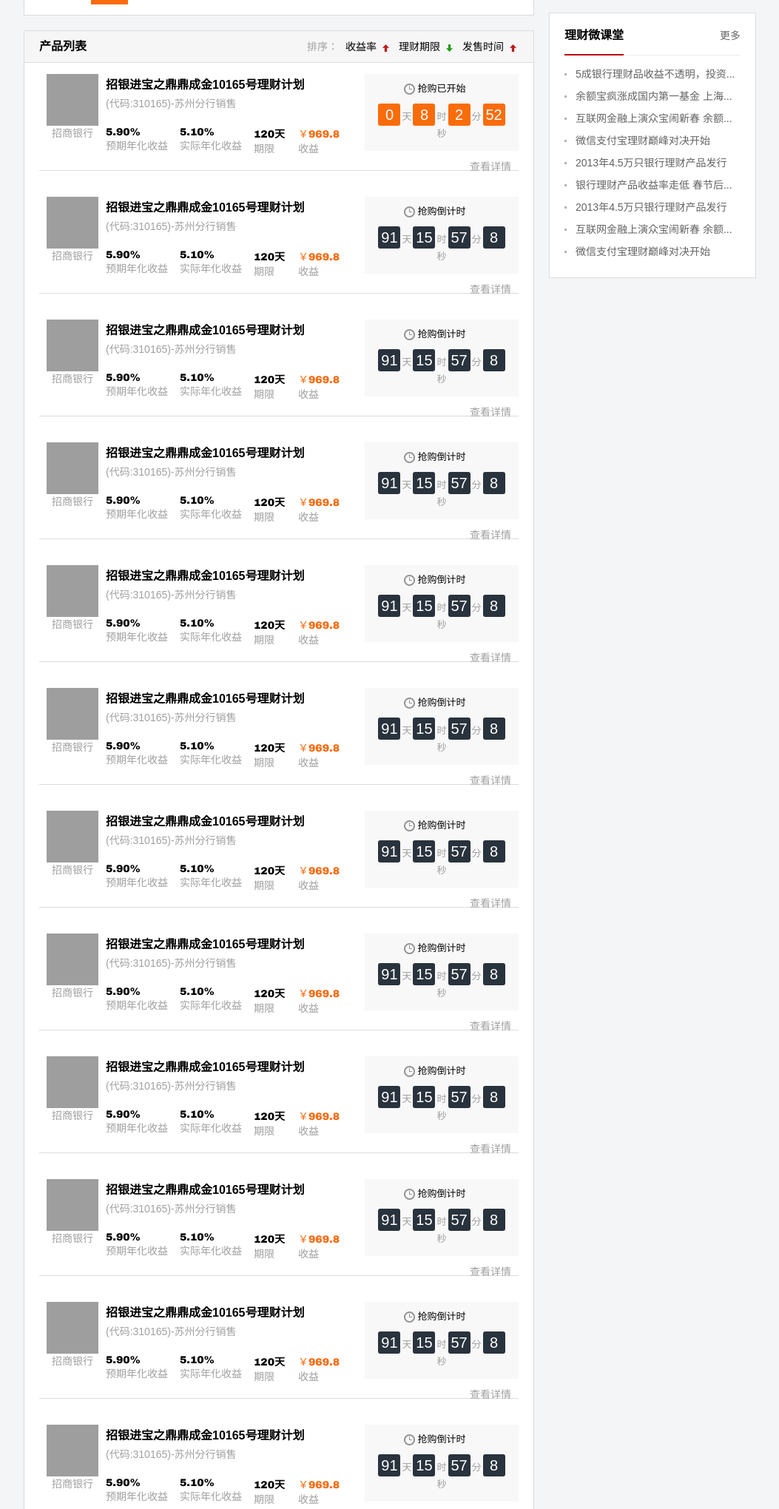
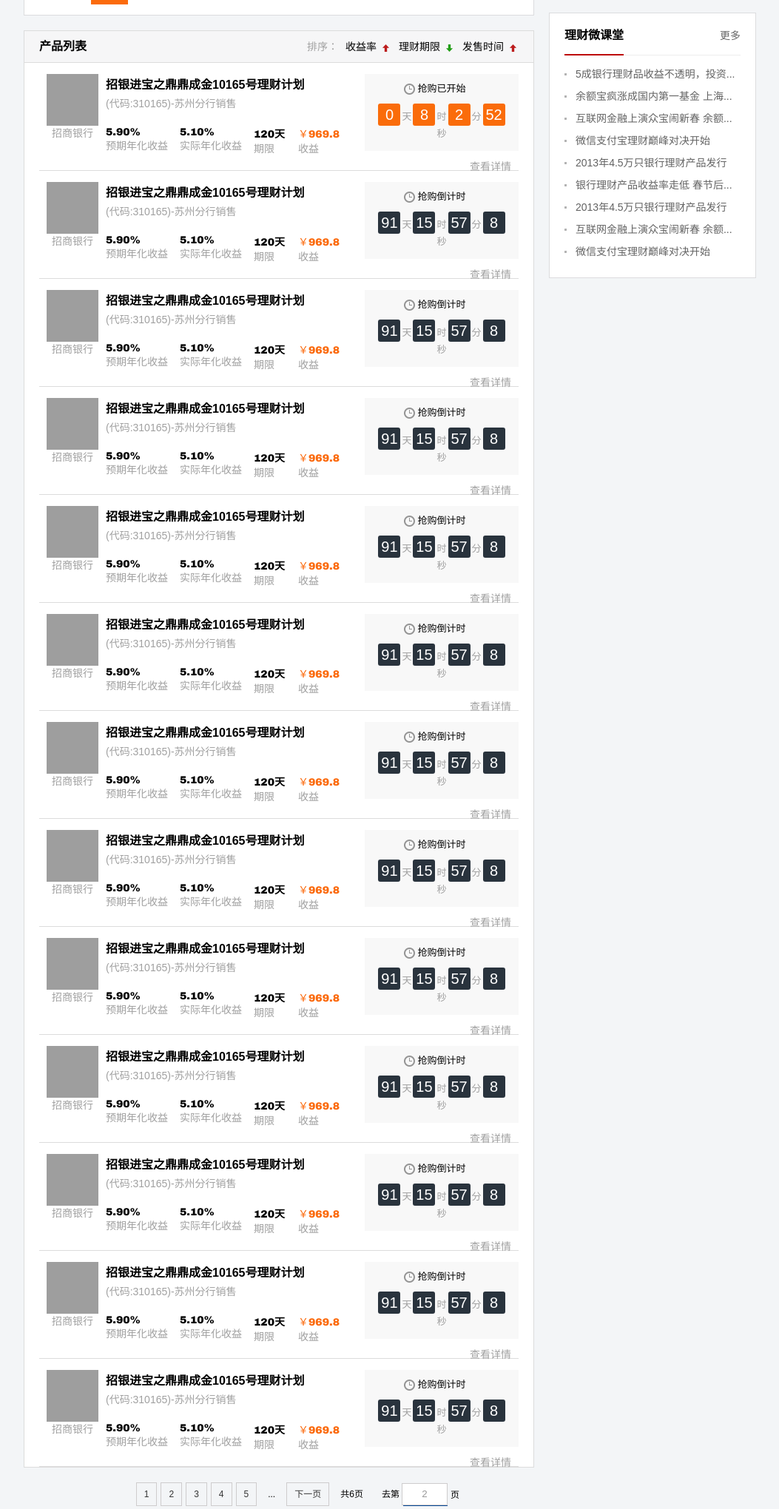
Before and after one commit to iourt/dev, a PHP site: page /finances_04.php in a window 1280 px wide. Shown: the part 519-2559 px from the top of the page at 74% size, without its empty margins (113-1166 px from the left). Run offline with PHP 8.4, Linux system fonts and the light colour scheme; grey boxes are pictures that could not be loaded.

Commit message:
modify global.css

```diff
--- a/themes/global.css
+++ b/themes/global.css
@@ -348,7 +348,7 @@
 	.list_art_01 dt li.hit.hover{ color:#1663ff; }
 	.list_art_01 dt li.hit.up{ background-position:right -212px; }
 	.list_art_01 dt li.sub_01{ color:#a0a0a0; padding:0; }
-	.list_art_01 dd{ padding:0 20px 20px; }
+	.list_art_01 dd{ padding:0 20px; display:block; }
 	.list_art_01 .col_left,
 	.list_art_01 .col_mid,
 	.list_art_01 .col_right{ border-bottom:1px solid #dcdcdc; padding:15px 0; height:115px; float:left; }
```
